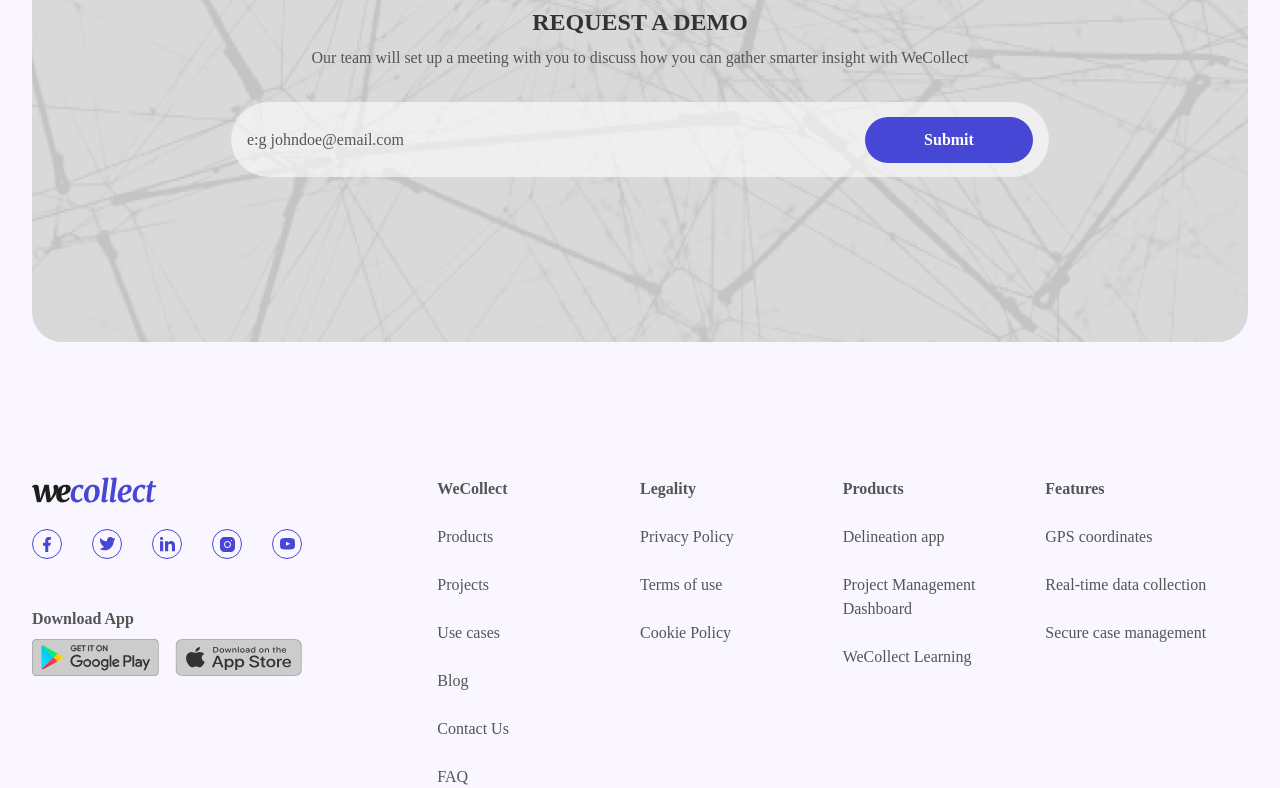
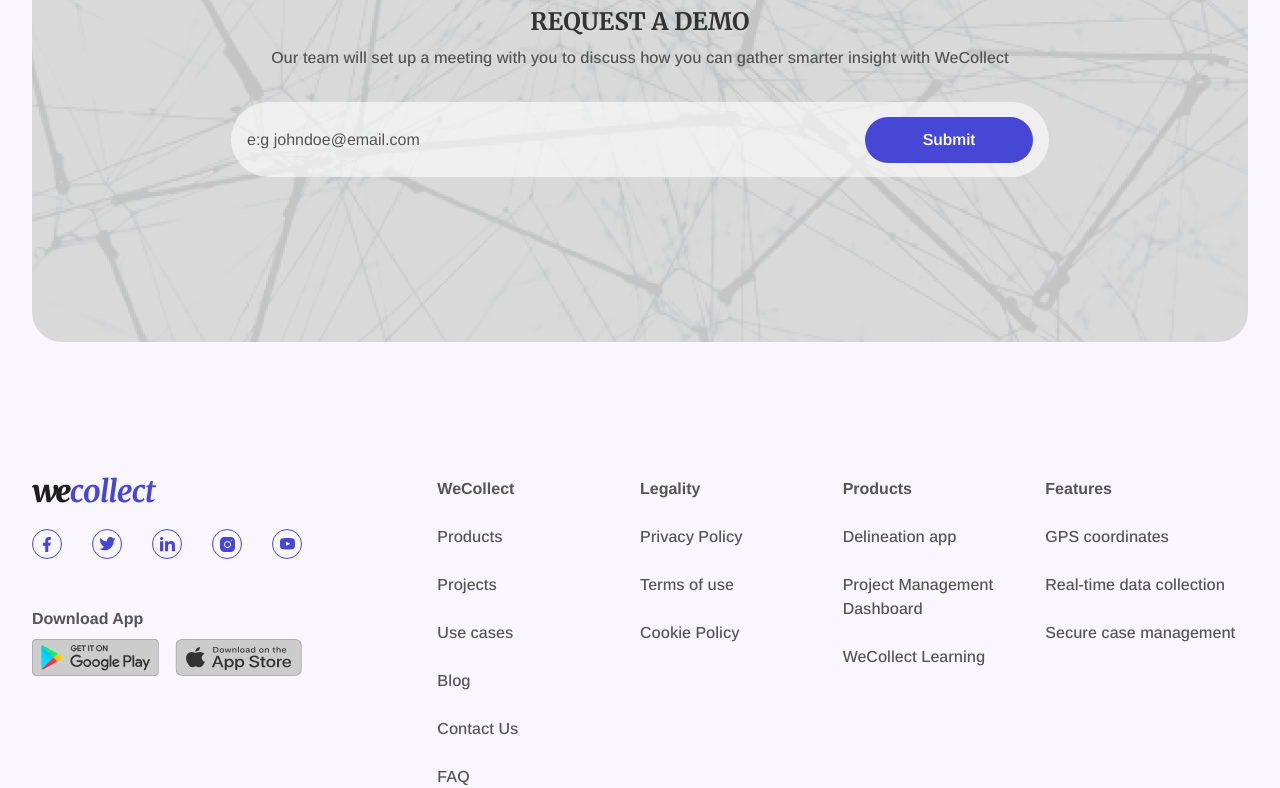
Before and after one commit to Daniekeys/temporary-hosting, a Next.js app: page /blog in a window 1280 px wide. Shown: the part 3872-4660 px from the top of the page. Built offline with nearby package versions, Linux system fonts and the light colour scheme.

Commit message:
pushed now

```diff
--- a/components/LandingPage/Control.tsx
+++ b/components/LandingPage/Control.tsx
@@ -34,11 +34,11 @@
   return (
     <div className="w-full" data-aos="fade-up" data-aos-duration="1000">
       <ContainerLayout>
-        <p className="text-customBlack text-[20px] lg:text-2xl 2xl:text-[32px] font-semibold text-center mt-[60px] lg:mt-[119px]">
+        <p className="text-customBlack text-[20px] lg:text-2xl 2xl:text-[32px] font-semibold text-center mt-[60px] lg:mt-[119px] font-serif">
           POWER OF DATA IN YOUR HANDS
         </p>
 
-        <p className="w-full md:w-8/12 m-auto text-[#555555] text-[14px] 2xl:text-[18px] font-medium text-center mt-[10px] leading-[25px] lg:leading-[36px]">
+        <p className="w-full md:w-8/12 m-auto text-[#555555] text-[14px] 2xl:text-[18px] font-medium text-center mt-[10px] leading-[25px] lg:leading-[36px] font-sans">
           WeCollect is a smart data collection mobile app that allows you
           collect online and offline data, while Project Management to a dynamic
           dashboard that provides real-time updates on data collected. It
--- a/components/download-page/partners-card.tsx
+++ b/components/download-page/partners-card.tsx
@@ -13,7 +13,7 @@
         <ContainerLayout>
           <div className="w-full flex flex-col justify-center items-center h-[172px] z-super ">
             <h1
-              className="text-center text-2xl 2xl:text-[32px] font-semibold text-customBlack mb-8 lg:mb-12 lg:mt-40"
+              className="text-center text-2xl 2xl:text-[32px] font-serif font-semibold text-customBlack mb-8 lg:mb-12 lg:mt-40"
 
             >
               TRUSTED PARTNERS
--- a/components/footer/new-footer.jsx
+++ b/components/footer/new-footer.jsx
@@ -111,7 +111,7 @@
                     />
                   </Link>
                 </div>
-                <p className="text-ash font-bold text-[16px] mt-12 text-center mx-auto lg:mx-0 lg:text-start">
+                <p className="text-ash font-bold text-[16px] mt-12 text-center mx-auto lg:mx-0 lg:text-start font-sans">
                   Download App
                 </p>
                 <div className="flex items-center gap-4 mt-2 justify-center lg:justify-start ">
@@ -140,7 +140,7 @@
               {/* ################3 start of a park */}
               <div className="flex flex-col space-y-6">
                 <h1
-                  className="text-ash sat-bold  text-[16px] font-bold"
+                  className="text-ash sat-bold  text-[16px] font-bold font-sans"
                   // data-aos="fade-up"
                   // data-aos-duration="600"
                   // data-aos-delay="600"
@@ -149,7 +149,7 @@
                 </h1>
                 <Link
                   href="/innovations"
-                  className="text-ash sat-regular  text-[16px] font-medium mt-[12px]"
+                  className="text-ash sat-regular  text-[16px] font-medium mt-[12px] font-sans"
                   // data-aos="fade-up"
                   // data-aos-duration="1000"
                   // data-aos-delay="900"
@@ -158,7 +158,7 @@
                 </Link>
                 <Link
                   href="/our-project"
-                  className="text-ash sat-regular  text-[16px] font-medium mt-[12px]"
+                  className="text-ash sat-regular  text-[16px] font-medium mt-[12px] font-sans"
                   // data-aos="fade-up"
                   // data-aos-duration="1000"
                   // data-aos-delay="1300"
@@ -167,7 +167,7 @@
                 </Link>
                 <Link
                   href="/applicable-cases"
-                  className="text-ash sat-regular  text-[16px] font-medium mt-[12px]"
+                  className="text-ash sat-regular  text-[16px] font-medium mt-[12px] font-sans"
                   // data-aos="fade-up"
                   // data-aos-duration="1000"
                   // data-aos-delay="1600"
@@ -176,7 +176,7 @@
                 </Link>
                 <Link
                   href="/blog"
-                  className="text-ash sat-regular  text-[16px] font-medium mt-[12px]"
+                  className="text-ash sat-regular  text-[16px] font-medium mt-[12px] font-sans"
                   // data-aos="fade-up"
                   // data-aos-duration="1000"
                   // data-aos-delay="2100"
@@ -185,7 +185,7 @@
                 </Link>
                 <Link
                   href="/contact-us"
-                  className="text-ash sat-regular  text-[16px] font-medium mt-[12px]"
+                  className="text-ash sat-regular  text-[16px] font-medium mt-[12px] font-sans"
                   // data-aos="fade-up"
                   // data-aos-duration="1000"
                   // data-aos-delay="2400"
@@ -194,7 +194,7 @@
                 </Link>
                 <Link
                   href="/faq"
-                  className="text-ash sat-regular  text-[16px] font-medium mt-[12px]"
+                  className="text-ash sat-regular  text-[16px] font-medium mt-[12px] font-sans"
                   // data-aos="fade-up"
                   // data-aos-duration="1000"
                   // data-aos-delay="2400"
@@ -203,7 +203,7 @@
                 </Link>
                 <Link
                   href="/sales-form"
-                  className="text-ash sat-regular  text-[16px] font-medium mt-[12px]"
+                  className="text-ash sat-regular  text-[16px] font-medium mt-[12px] font-sans"
                   // data-aos="fade-up"
                   // data-aos-duration="1000"
                   // data-aos-delay="2400"
@@ -215,7 +215,7 @@
               {/* ################3 start of a park */}
               <div className="flex flex-col space-y-6">
                 <h1
-                  className="text-ash sat-bold  text-[16px] font-bold"
+                  className="text-ash sat-bold  text-[16px] font-bold font-sans"
                   // data-aos="fade-up"
                   // data-aos-duration="1000"
                   // data-aos-delay="2400"
@@ -224,7 +224,7 @@
                 </h1>
                 <Link
                   href="/privacy-policy"
-                  className="text-ash sat-regular  text-[16px] font-medium mt-[12px]"
+                  className="text-ash sat-regular  text-[16px] font-medium mt-[12px] font-sans"
                   // data-aos="fade-up"
                   // data-aos-duration="1000"
                   // data-aos-delay="2600"
@@ -233,7 +233,7 @@
                 </Link>
                 <Link
                   href="/term-of-use"
-                  className="text-ash sat-regular  text-[16px] font-medium mt-[12px]"
+                  className="text-ash sat-regular  text-[16px] font-medium mt-[12px] font-sans"
                   // data-aos="fade-up"
                   // data-aos-duration="1000"
                   // data-aos-delay="2800"
@@ -242,7 +242,7 @@
                 </Link>
                 <Link
                   href="/cookie-policy"
-                  className="text-ash sat-regular  text-[16px] font-medium mt-[12px]"
+                  className="text-ash sat-regular  text-[16px] font-medium mt-[12px] font-sans"
                   // data-aos="fade-up"
                   // data-aos-duration="1000"
                   // data-aos-delay="3000"
@@ -254,7 +254,7 @@
               {/* ################3 start of a park */}
               <div className="flex flex-col space-y-6">
                 <h1
-                  className="text-ash sat-bold  text-[16px] font-bold"
+                  className="text-ash sat-bold  text-[16px] font-bold font-sans"
                   // data-aos="fade-up"
                   // data-aos-duration="1000"
                   // data-aos-delay="2000"
@@ -264,7 +264,7 @@
                 <Link
                   href="/innovations#app"
                   // target="_blank"
-                  className="text-ash sat-regular  text-[16px] font-medium mt-[12px]"
+                  className="text-ash sat-regular  text-[16px] font-medium mt-[12px] font-sans"
                   // data-aos="fade-up"
                   // data-aos-duration="1000"
                   // data-aos-delay="2400"
@@ -273,7 +273,7 @@
                 </Link>
                 <Link
                   href="/innovations#dashboard"
-                  className="text-ash sat-regular  text-[16px] font-medium mt-[12px]"
+                  className="text-ash sat-regular  text-[16px] font-medium mt-[12px] font-sans"
                   // data-aos="fade-up"
                   // data-aos-duration="1000"
                   // data-aos-delay="2700"
@@ -282,7 +282,7 @@
                 </Link>
                 <Link
                   href="/home"
-                  className="text-ash sat-regular  text-[16px] font-medium mt-[12px]"
+                  className="text-ash sat-regular  text-[16px] font-medium mt-[12px] font-sans"
                   // data-aos="fade-up"
                   // data-aos-duration="1000"
                   // data-aos-delay="2700"
@@ -294,7 +294,7 @@
               {/* ################3 start of a park */}
               <div className="flex flex-col space-y-6">
                 <h1
-                  className="text-ash sat-bold  text-[16px] font-bold"
+                  className="text-ash sat-bold  text-[16px] font-bold font-sans"
                   // data-aos="fade-up"
                   // data-aos-duration="1000"
                   // data-aos-delay="2100"
@@ -305,7 +305,7 @@
                   href="/"
                   //   target="_blank"
                   //   rel="noopener noreferrer"
-                  className="text-ash sat-regular  text-[16px] font-medium mt-[12px]"
+                  className="text-ash sat-regular  text-[16px] font-medium mt-[12px] font-sans"
                   // data-aos="fade-up"
                   // data-aos-duration="1000"
                   // data-aos-delay="2300"
@@ -316,7 +316,7 @@
                   href="/"
                   // target="_blank"
                   // rel="noopener noreferrer"
-                  className="text-ash sat-regular  text-[16px] font-medium mt-[12px]"
+                  className="text-ash sat-regular  text-[16px] font-medium mt-[12px] font-sans"
                   // data-aos="fade-up"
                   // data-aos-duration="1000"
                   // data-aos-delay="2500"
@@ -327,7 +327,7 @@
                   href="/"
                   // target="_blank"
                   // rel="noopener noreferrer"
-                  className="text-ash sat-regular  text-[16px] font-medium mt-[12px]"
+                  className="text-ash sat-regular  text-[16px] font-medium mt-[12px] font-sans"
                   // data-aos="fade-up"
                   // data-aos-duration="1000"
                   // data-aos-delay="2700"
@@ -346,7 +346,7 @@
       <div className="flex  justify-center items-center gap-2 my-8 ">
         <Image src={copy} width={copy.width} height={copy.height} alt="copy" />
 
-        <p className="text-[#1B213E] text-[18px] sat-regular ">
+        <p className="text-[#1B213E] text-[18px] sat-regular font-sans ">
           All rights reserved, WeCollect, 2024
         </p>
       </div>
--- a/components/footer/request-demo.jsx
+++ b/components/footer/request-demo.jsx
@@ -11,14 +11,14 @@
       <ContainerLayout>
         <div className="w-full request-bg min-h-[300px] px-4 lg:min-h-[500px] flex flex-col items-center justify-center">
           <h1
-            className="text-customBlack text-center text-2xl 2xl:text-[30px] lg:text-2xl  font-semibold "
+            className="text-customBlack text-center text-2xl 2xl:text-[30px] lg:text-2xl  font-semibold font-serif "
             // data-aos="fade-up"
             // data-aos-duration="1000"
           >
             REQUEST A DEMO
           </h1>
           <p
-            className="text-ash text-[16px] 2xl:text-xl text-center max-w-[738px] mx-auto font-medium mt-2"
+            className="text-ash text-[16px] 2xl:text-xl text-center max-w-[738px] mx-auto font-medium mt-2 font-sans"
             // data-aos="fade-up"
             // data-aos-duration="1000"
           >
@@ -26,19 +26,19 @@
             gather smarter insight with WeCollect
           </p>
           <div
-            className=" w-full max-w-[818px] rounded-[50px] h-[46px] lg:h-[75px] bg-white bg-opacity-60 flex justify-between px-4 items-center mt-8"
+            className=" w-full max-w-[818px] rounded-[50px] h-[46px] lg:h-[75px] bg-white bg-opacity-60 flex justify-between px-4 items-center mt-8 "
             // data-aos="fade-up"
             // data-aos-duration="1000"
           >
             <input
               type="text"
-              className="bg-transparent flex-grow border-none outline-none focus:outline-none focus:border-none placeholder:text-[16px] placeholder:text-ash text-ash text-[16px] "
+              className="bg-transparent flex-grow font-sans border-none outline-none focus:outline-none focus:border-none placeholder:text-[16px] placeholder:text-ash text-ash text-[16px] "
               placeholder="e:g johndoe@email.com"
             />
             <Link
               href="https://demo.wecollect.tech"
               target="_blank"
-              className="bg-mainBlue rounded-[50px] h-[46px] px-5 flex items-center justify-center text-white text-[16px]  cursor-pointer lg:min-w-[168px] hover:bg-[#E3D5FF] hover:text-mainBlue font-semibold "
+              className="bg-mainBlue rounded-[50px] h-[46px] px-5 flex items-center justify-center text-white text-[16px]  cursor-pointer lg:min-w-[168px] hover:bg-[#E3D5FF] hover:text-mainBlue font-semibold font-sans "
             >
               Submit
             </Link>
```
Also changed, not shown: components/LandingPage/Become.jsx (+6 -6 lines), components/LandingPage/CustomCarousel.jsx (+6 -6 lines), components/LandingPage/Faq.tsx (+6 -6 lines), components/LandingPage/Featured.jsx (+12 -10 lines), components/LandingPage/HomeFeatures.tsx (+12 -12 lines), components/LandingPage/How.tsx (+3 -4 lines), components/LandingPage/Section.tsx (+4 -4 lines).
